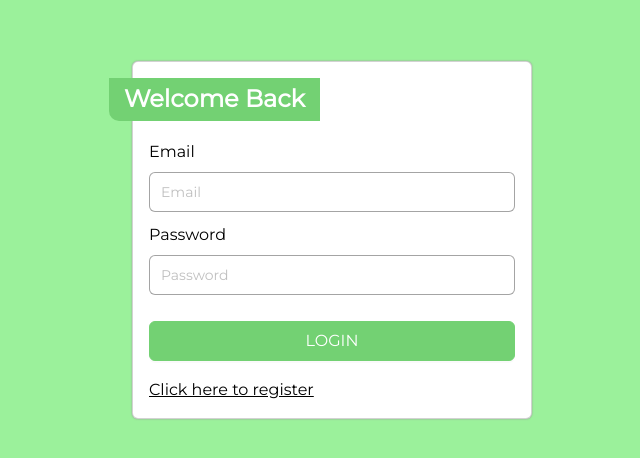
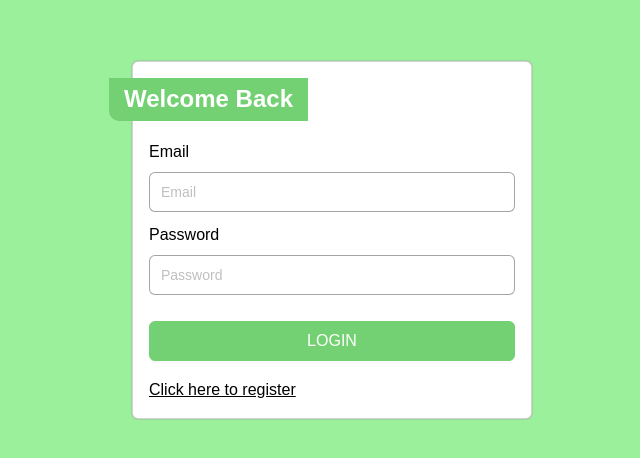
Before and after one commit to omkargade04/Online-Appointment-System, a React (Create React App) app in the folder client/: page /login in a window 1280 px wide. Shown: the part 160-618 px from the top of the page, without its empty margins (308-948 px from the left). Built offline with nearby package versions, Linux system fonts and the light colour scheme; a web font is replaced by a local one.

Commit message:
installed tailwind

```diff
--- a/client/public/index.html
+++ b/client/public/index.html
@@ -17,6 +17,7 @@
     <link href="https://cdn.jsdelivr.net/npm/bootstrap@5.3.2/dist/css/bootstrap.min.css" rel="stylesheet" integrity="sha384-T3c6CoIi6uLrA9TneNEoa7RxnatzjcDSCmG1MXxSR1GAsXEV/Dwwykc2MPK8M2HN" crossorigin="anonymous">
     <link rel="stylesheet" href="https://cdn.jsdelivr.net/npm/remixicon-ligatures@2.5.0/fonts/remixicon.min.css">
     <link rel="stylesheet" href="https://cdnjs.cloudflare.com/ajax/libs/remixicon/4.0.1/remixicon.css" integrity="sha512-ZH3KB6wI5ADHaLaez5ynrzxR6lAswuNfhlXdcdhxsvOUghvf02zU1dAsOC6JrBTWbkE1WNDNs5Dcfz493fDMhA==" crossorigin="anonymous" referrerpolicy="no-referrer" />
+    <script src="https://cdn.tailwindcss.com"></script>
 
     <title>Online Appointment System</title>
   </head>
--- a/client/src/components/Layout.jsx
+++ b/client/src/components/Layout.jsx
@@ -66,11 +66,6 @@ function Layout({children}) {
             path: '/admin/doctorslist',
             icon: "ri-hospital-line"
         },
-        {
-            name: "Profile",
-            path: "/profile",
-            icon: 'ri-user-line'
-        }
 
     ];
 
@@ -111,7 +106,7 @@ function Layout({children}) {
                 <div className="header">
                     <div className="d-flex align-items-center px-4">
 
-                    <Link className='anchor' to='/profile'>{user?.name}</Link>
+                    <Link className='anchor' to='/doctor/profile/:doctorId'>{user?.name}</Link>
 
                     <Badge count={user?.unseenNotifications.length} onClick = {() => navigate('/notifications')}>
                     <i className=" noti ri-notification-line header-action-icon px-3"></i>
--- a/client/src/index.css
+++ b/client/src/index.css
@@ -1,3 +1,7 @@
+
+@tailwind base;
+@tailwind components;
+@tailwind utilities;
 
 @import url('https://fonts.googleapis.com/css2?family=Abril+Fatface&family=Andika:wght@700&family=Archivo+Black&family=Arvo&family=Bacasime+Antique&family=Crimson+Text:ital,wght@1,600&family=Lobster&family=Lobster+Two&family=Montserrat:wght@200;400&family=Roboto:ital,wght@0,100;1,100&family=Tiro+Devanagari+Hindi&display=swap');
 
--- /dev/null
+++ b/client/tailwind.config.js
@@ -0,0 +1,8 @@
+/** @type {import('tailwindcss').Config} */
+module.exports = {
+  content: ["*"],
+  theme: {
+    extend: {},
+  },
+  plugins: [],
+}
```
Also changed, not shown: client/package.json (+6 -1 lines), 1 other file (tests, documents, lock files or other folders).
